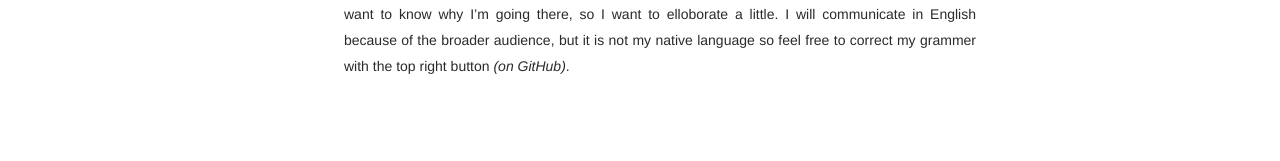
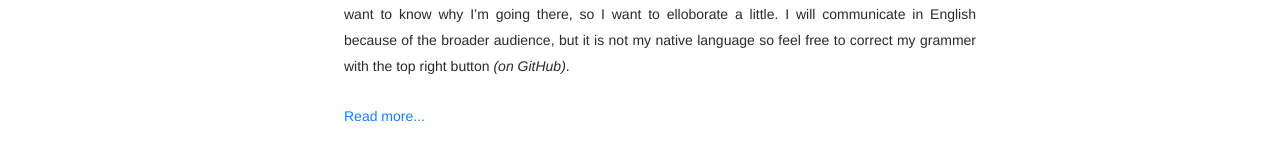
Before and after one commit to adriaandotcom/laspalmas.adriaan.io, a Jekyll site: the page built from blog.md, in a window 1280 px wide. Shown: the part 398-559 px from the top of the page. Built offline with Jekyll 4.4.1, drawn with Linux system fonts in a browser that asks for light colours.

Commit message:
Update blog.md

```diff
--- a/blog.md
+++ b/blog.md
@@ -2,11 +2,11 @@
 title: Blog posts
 ---
 
-<ul>
+<ul class="no-styling">
   {% for post in site.posts %}
     <li>
       <a href="{{ post.url }}">{{ post.title }}</a> ({{ post.date | date_to_long_string }})
-      {{ post.excerpt }}
+      {{ post.excerpt }} <a href="{{ post.url }}">Read more...</a>
     </li>
   {% endfor %}
 </ul>
```
